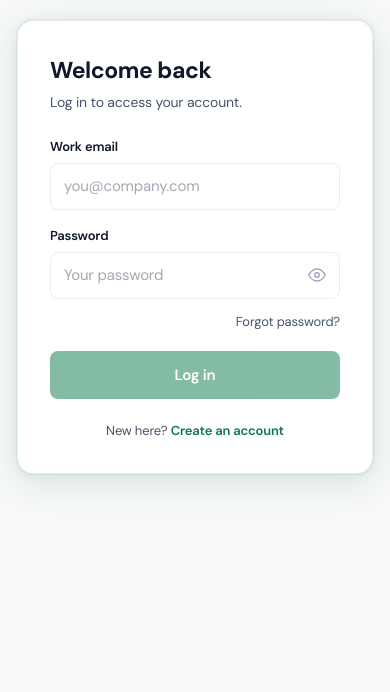
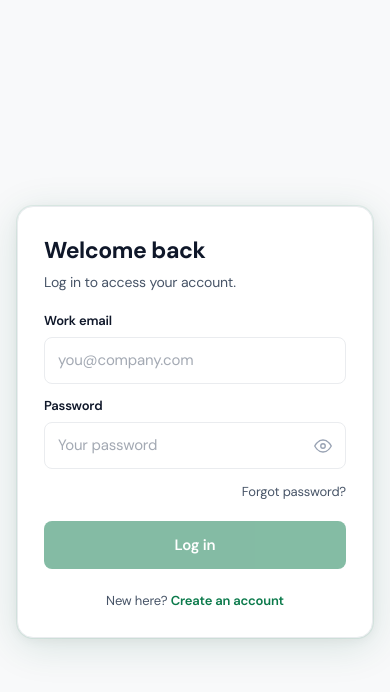
Before and after one commit to backreadproject/mainbackread, a Next.js app: page /login in a window 390 px wide. Shown: the top 692 px of the page. Built offline with nearby package versions, Linux system fonts and the light colour scheme.

Commit message:
Fix sticky nav (fixed), side-by-side mobile buttons, trail alignment, signup no-scroll

```diff
--- a/app/MarketingNav.tsx
+++ b/app/MarketingNav.tsx
@@ -1,37 +1,29 @@
 "use client";
-
 import { useEffect, useState } from "react";
 import { createClient } from "@/lib/supabase/client";
-
 const BRAND = "#1FA971", GREEN = "#0B7A4B", CLOUD = "rgba(255,255,255,0.72)";
 const DM = "var(--font-dm-sans), system-ui, sans-serif";
-
 const CircleMark = () => (
   <svg width="1em" height="1em" viewBox="0 0 24 24" fill="none" style={{ display: "inline-block", verticalAlign: "-0.1em" }}><circle cx="12" cy="12" r="9" stroke="currentColor" strokeWidth="2.2" /><circle cx="12" cy="12" r="3.5" fill="currentColor" /></svg>
 );
-
 export default function MarketingNav({ activePricing = false }: { activePricing?: boolean }) {
   const [authed, setAuthed] = useState<boolean | null>(null);
   const [scrolled, setScrolled] = useState(false);
-
   useEffect(() => {
     const supabase = createClient();
     supabase.auth.getUser().then(({ data }) => setAuthed(!!data.user));
   }, []);
-
   useEffect(() => {
     const onScroll = () => setScrolled(window.scrollY > 20);
     onScroll();
     window.addEventListener("scroll", onScroll, { passive: true });
     return () => window.removeEventListener("scroll", onScroll);
   }, []);
-
   const link = { color: CLOUD, fontSize: 15, textDecoration: "none" } as const;
-
   return (
     <div style={{
-      position: "sticky", top: 0, zIndex: 50, fontFamily: DM,
-      background: scrolled ? "rgba(8,32,25,0.72)" : "transparent",
+      position: "fixed", top: 0, left: 0, right: 0, zIndex: 50, fontFamily: DM,
+      background: scrolled ? "rgba(8,32,25,0.82)" : "transparent",
       backdropFilter: scrolled ? "saturate(180%) blur(12px)" : "none",
       WebkitBackdropFilter: scrolled ? "saturate(180%) blur(12px)" : "none",
       borderBottom: scrolled ? "1px solid rgba(255,255,255,0.08)" : "1px solid transparent",
@@ -48,7 +40,7 @@ export default function MarketingNav({ activePricing = false }: { activePricing?
         {authed === null ? (
           <span style={{ width: 160 }} />
         ) : authed ? (
-          <a href="/overview" className="mn-cta" style={{ background: GREEN, color: "#fff", fontSize: 14, fontWeight: 600, padding: "9px 18px", borderRadius: 8, textDecoration: "none" }}>Open app →</a>
+          <a href="/overview" className="mn-cta" style={{ background: GREEN, color: "#fff", fontSize: 14, fontWeight: 600, padding: "9px 18px", borderRadius: 8, textDecoration: "none" }}>Open app</a>
         ) : (
           <div style={{ display: "flex", alignItems: "center", gap: 10 }}>
             <a href="/login" className="mn-signin" style={{ color: "#fff", fontSize: 14, fontWeight: 600, padding: "9px 16px", borderRadius: 8, textDecoration: "none", border: "1px solid rgba(255,255,255,0.25)" }}>Sign in</a>
--- a/app/login/page.tsx
+++ b/app/login/page.tsx
@@ -48,12 +48,12 @@ export default function LoginPage() {
         </div>
         <div style={{ fontSize: 13, color: "rgba(255,255,255,0.5)" }}>The document reads the reader.</div>
       </div>
-      <div className="login-form-pane" style={{ display: "flex", alignItems: "flex-start", justifyContent: "center", padding: "56px 40px", background: T.canvas, minHeight: "100vh", boxSizing: "border-box", overflowY: "auto" }}>
-        <div style={{ width: "100%", maxWidth: 356, boxSizing: "border-box", background: "#fff", border: `1px solid ${T.border}`, borderRadius: 16, padding: 32, boxShadow: "0 0 0 1px rgba(59,156,120,0.10), 0 8px 40px rgba(14,92,63,0.14), 0 2px 12px rgba(10,20,16,0.05)" }}>
+      <div className="login-form-pane" style={{ display: "flex", alignItems: "center", justifyContent: "center", padding: "24px 40px", background: T.canvas, minHeight: "100vh", boxSizing: "border-box" }}>
+        <div style={{ width: "100%", maxWidth: 356, boxSizing: "border-box", background: "#fff", border: `1px solid ${T.border}`, borderRadius: 16, padding: 26, boxShadow: "0 0 0 1px rgba(59,156,120,0.10), 0 8px 40px rgba(14,92,63,0.14), 0 2px 12px rgba(10,20,16,0.05)" }}>
           <h1 style={{ fontSize: 23, fontWeight: 700, color: T.heading, letterSpacing: T.trackingTight, margin: "0 0 4px" }}>{mode === "signin" ? "Welcome back" : "Create your account"}</h1>
-          <p style={{ fontSize: 14, color: T.body, margin: "0 0 24px" }}>{mode === "signin" ? "Log in to access your account." : "Start reading your readers back."}</p>
+          <p style={{ fontSize: 14, color: T.body, margin: "0 0 18px" }}>{mode === "signin" ? "Log in to access your account." : "Start reading your readers back."}</p>
           {mode === "signup" && (
-            <div style={{ marginBottom: 16 }}>
+            <div style={{ marginBottom: 12 }}>
               <span style={label}>Account type</span>
               <div style={{ display: "flex", gap: 8 }}>
                 {([["personal", "Personal"], ["company", "Company"]] as const).map(([val, lbl]) => (
@@ -64,7 +64,7 @@ export default function LoginPage() {
             </div>
           )}
           {mode === "signup" && (
-            <div style={{ display: "flex", gap: 10, marginBottom: 16 }}>
+            <div style={{ display: "flex", gap: 10, marginBottom: 12 }}>
               <div style={{ flex: 1 }}>
                 <span style={label}>First name</span>
                 <input className="t-in" placeholder="Sarah" value={firstName} onChange={(e) => setFirstName(e.target.value)} style={input} />
@@ -76,7 +76,7 @@ export default function LoginPage() {
             </div>
           )}
           <span style={label}>Work email</span>
-          <input className="t-in" type="email" placeholder="you@company.com" value={email} onChange={(e) => setEmail(e.target.value)} style={{ ...input, marginBottom: 16 }} />
+          <input className="t-in" type="email" placeholder="you@company.com" value={email} onChange={(e) => setEmail(e.target.value)} style={{ ...input, marginBottom: 12 }} />
           <span style={label}>Password</span>
           <div style={{ position: "relative", marginBottom: 10 }}>
             <input className="t-in" type={showPassword ? "text" : "password"} placeholder="Your password" value={password} onChange={(e) => setPassword(e.target.value)} onKeyDown={(e) => e.key === "Enter" && submit()} style={{ ...input, marginBottom: 0, paddingRight: 44 }} />
--- a/app/page.tsx
+++ b/app/page.tsx
@@ -51,8 +51,7 @@ export default function LandingPage() {
           .lp-four{grid-template-columns:1fr!important}
           .lp-cta-h2{font-size:30px!important}
           .lp-hero-fine{font-size:11px!important;margin-top:20px!important}
-          .lp-hero-ctas{flex-direction:column!important;align-items:stretch!important}
-          .lp-hero-ctas a{text-align:center!important;width:100%!important;box-sizing:border-box!important}
+          .lp-hero-ctas a{flex:1 1 0!important;text-align:center!important;padding-left:12px!important;padding-right:12px!important;font-size:15px!important;white-space:nowrap!important}
           h2{font-size:30px!important}
         }
       `}</style>
@@ -112,8 +111,8 @@ export default function LandingPage() {
           <h2 style={{ fontSize: 40, fontWeight: 700, lineHeight: 1.1, letterSpacing: "-0.03em", margin: "0 0 60px", maxWidth: 620 }}>
             Three things happen the moment your reader opens it.
           </h2>
-          <div className="lp-trail" style={{ position: "relative", paddingLeft: 8 }}>
-            <div className="lp-trail-line" aria-hidden="true" style={{ position: "absolute", left: 19, top: 12, bottom: 12, width: 1.5, background: "linear-gradient(180deg, transparent, rgba(31,169,113,0.5), transparent)" }} />
+          <div className="lp-trail" style={{ position: "relative" }}>
+            <div className="lp-trail-line" aria-hidden="true" style={{ position: "absolute", left: 19.25, top: 20, bottom: 20, width: 1.5, background: "linear-gradient(180deg, transparent, rgba(31,169,113,0.5), transparent)" }} />
             {[
               ["01", "The document answers, in your voice", "Your reader asks a question inside the document itself. BackRead answers from what you approved, and when a question crosses into territory only you should handle, it holds the line and flags it for you instead of guessing."],
               ["02", "It watches how the reading goes", "Every pause, re-read, and question becomes a signal. You see which sections held attention, which were skipped, and where a reader hesitated, the quiet tells that a reply email never contains."],
```
